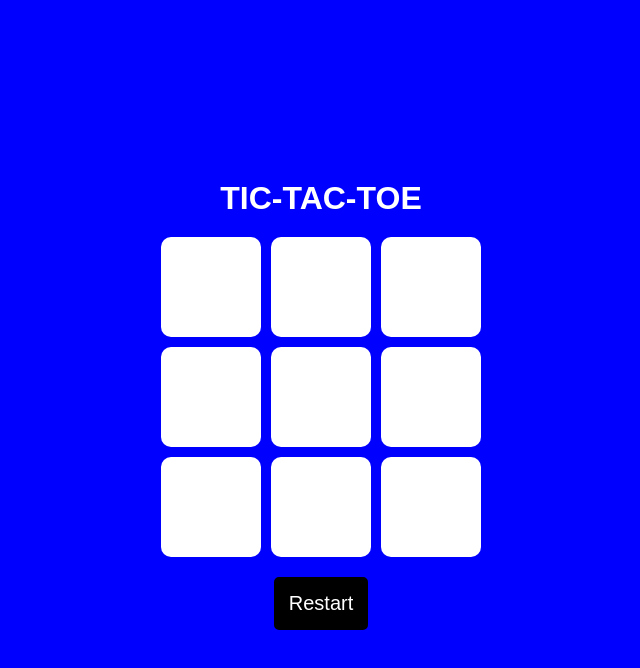
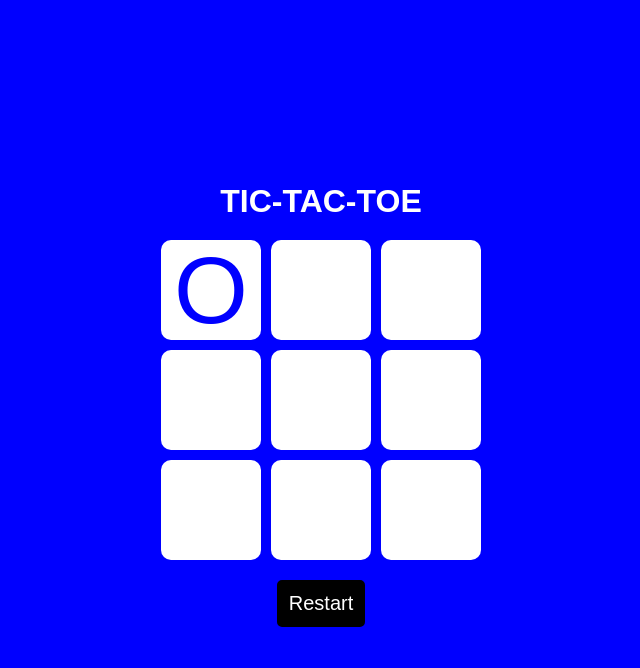
Before and after one commit to sudharm2004/TIC-TAC-TOE, a plain HTML site: page index.html in a window 1280 px wide. Both pictures are taken after a click on the element 530 px from the left and 287 px from the top of the page. Shown: the whole page, without its empty margins (319-959 px from the left). Drawn offline with Linux system fonts and the light colour scheme.

Commit message:
Add basic functionality for Tic Tac Toe game with pending logic for determining the winner

```diff
--- a/index.css
+++ b/index.css
@@ -36,21 +36,22 @@
   align-items: center;
   cursor: pointer;
 }
-.button {
+
+.restart-btn-container {
   display: flex;
   justify-content: center;
   margin-top: 20px;
 }
-.restart-btn {
+#restart-btn {
   color: white;
   background-color: black;
   padding: 10px;
   font-size: 20px;
   border-radius: 5px;
-  border: 5px solid black;
+  border: 2px solid black;
 }
-.restart-btn:hover {
-  border: 5px solid white;
+#restart-btn:hover {
+  border: 2px solid white;
   cursor: pointer;
 }
 .o-sign::after {
@@ -65,3 +66,8 @@
   display: block;
   font-size: 95px;
 }
+
+/* Placing it at last cause it should overwrite the elements that may have other display properties like flex,grid,etc */
+.hide {
+  visibility: hidden;
+}
--- a/index.html
+++ b/index.html
@@ -23,7 +23,9 @@
           <div class="box box-[2,1]"></div>
           <div class="box box-[2,2]"></div>
         </div>
-        <div class="button"><button class="restart-btn">Restart</button></div>
+        <div class="restart-btn-container">
+          <button id="restart-btn">Restart</button>
+        </div>
       </div>
     </div>
   </body>
--- a/index.js
+++ b/index.js
@@ -1,13 +1,20 @@
 let sign = null;
-console.log("1");
 
+document.addEventListener("DOMContentLoaded", (documentEvent) => {
+  //getting parent div of restart button and making its display hide
+  const restartBtnDiv = document.querySelector(".restart-btn-container");
+  console.log(restartBtnDiv);
+  restartBtnDiv.classList.add("hide");
+  //getting the all boxes
   const boxes = document.getElementsByClassName("box");
 
-console.log(boxes[0]);
-console.log(boxes.length);
-
-for (let index = 0; index < boxes.length; index++) {
-  boxes[index].addEventListener("click", (event) => {
+  const handleBoxClick = (event) => {
+    //to check that clicked element does not have X as well as O
+    if (
+      !event.target.classList.contains("o-sign") &&
+      !event.target.classList.contains("x-sign")
+    ) {
+      //If after clicking on the tic-toc-toe box sign(variable that represent is it turn for X or O) is checked to decide current player(X or O) if previous value was x print o or else print x and also change value of sing
       if (sign == null || sign == "x") {
         event.target.classList.add("o-sign");
         sign = "o";
@@ -15,13 +22,28 @@ for (let index = 0; index < boxes.length; index++) {
         event.target.classList.add("x-sign");
         sign = "x";
       }
-  });
+      restartBtnDiv.classList.remove("hide");
+    }
+  };
+
+  //applying onclick event on all classes selected above using for loop
+  for (let index = 0; index < boxes.length; index++) {
+    //for each element
+    boxes[index].addEventListener("click", handleBoxClick);
   }
 
-const restartBtn = document.querySelector(".button");
-restartBtn.addEventListener("click", (event) => {
+  //Code for wining the game
+
+  //Code for restarting the game
+  const restartBtn = document.getElementById("restart-btn");
+
+  const restartGame = () => {
     for (let index = 0; index < boxes.length; index++) {
       boxes[index].classList.remove("o-sign");
       boxes[index].classList.remove("x-sign");
     }
+    restartBtnDiv.classList.add("hide");
+  };
+
+  restartBtn.addEventListener("click", restartGame);
 });
```
Also changed, not shown: .codesandbox/tasks.json (deleted). Lines whose indentation alone changed are shown as unchanged.
